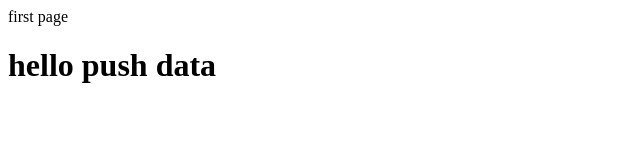
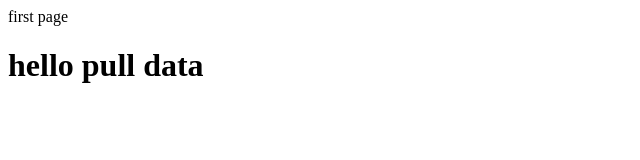
Before and after one commit to navdeepr/test1, a plain HTML site: page index.html in a window 1280 px wide. Shown: the full height of the page, 0-640 px from the left. Drawn offline with Linux system fonts and the light colour scheme.

Commit message:
Update index.html

```diff
--- a/index.html
+++ b/index.html
@@ -1,6 +1,6 @@
 <!DOCTYPE html>
 <head>first page</head>
 <body>
-  <h1>hello push data</h1>
+  <h1>hello pull data</h1>
 </body>
 </html>
```
